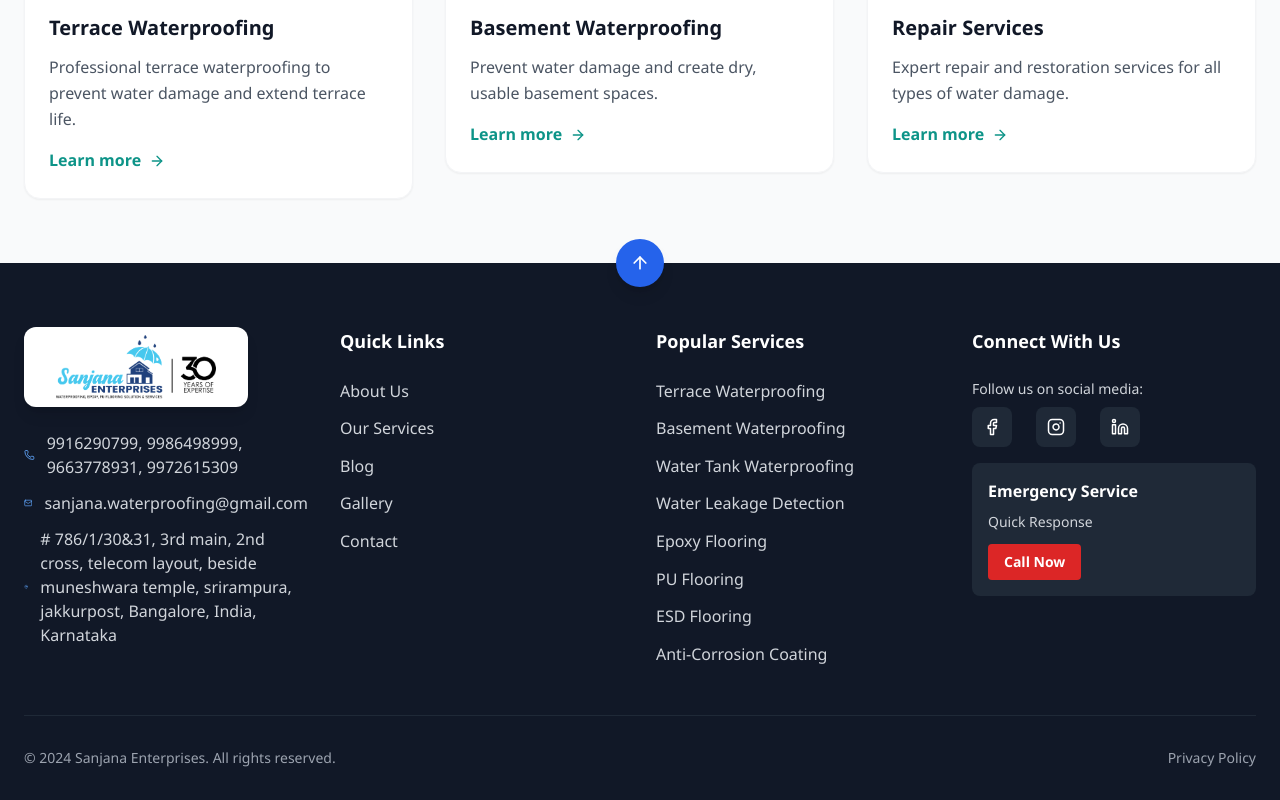
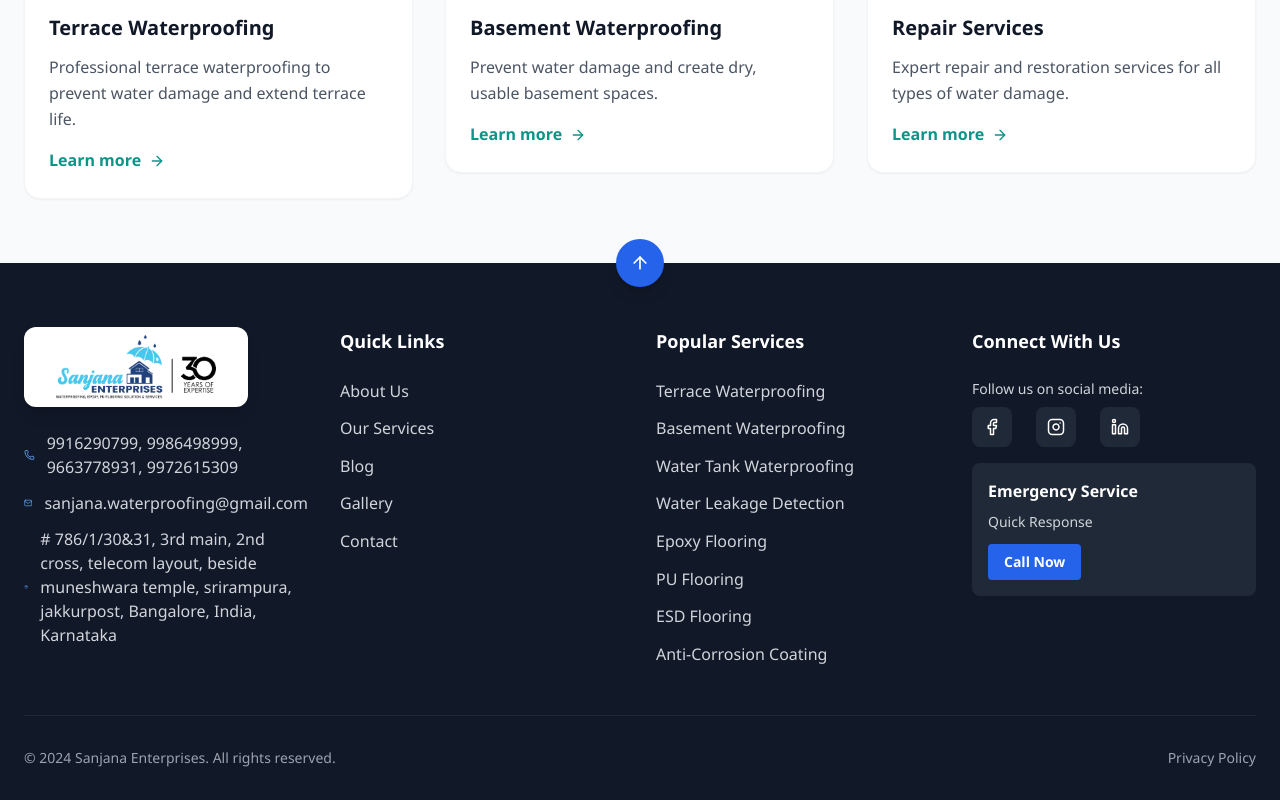
Before and after one commit to helloaaditya/sanjanaent, a React (Vite) app in the folder frontend/: page /water-leakage-detection in a window 1280 px wide. Shown: the part 5520-6320 px from the top of the page. Built offline with nearby package versions, Linux system fonts and the light colour scheme; no server answers; a web font is replaced by a local one.

Commit message:
whatsapp btn added and call btn bg color chngd

```diff
--- a/frontend/src/components/Footer.jsx
+++ b/frontend/src/components/Footer.jsx
@@ -136,7 +136,7 @@ const Footer = () => {
                 <p className="text-gray-300 text-sm mb-3">Quick Response</p>
                 <button
                   onClick={handlePhoneClick}
-                  className="bg-red-600 hover:bg-red-700 text-white text-sm font-semibold py-2 px-4 rounded transition-colors inline-block"
+                  className="bg-blue-600 hover:bg-blue-700 text-white text-sm font-semibold py-2 px-4 rounded transition-colors inline-block"
                 >
                   Call Now
                 </button>
--- a/frontend/src/components/Hero.jsx
+++ b/frontend/src/components/Hero.jsx
@@ -477,7 +477,7 @@ const Hero = () => {
               </button>
               <button
                 onClick={handlePhoneClick}
-                  className="group bg-white hover:bg-gray-50 text-gray-900 border-2 border-gray-300 hover:border-blue-300 px-6 py-3 sm:px-8 sm:py-4 rounded-xl font-bold flex items-center justify-center shadow-lg hover:shadow-xl transition-all duration-300 transform hover:scale-105 w-full sm:w-auto min-h-[48px] text-sm sm:text-base"
+                  className="group bg-blue-600 hover:bg-blue-700 text-white border-2 border-blue-600 hover:border-blue-700 px-6 py-3 sm:px-8 sm:py-4 rounded-xl font-bold flex items-center justify-center shadow-lg hover:shadow-xl transition-all duration-300 transform hover:scale-105 w-full sm:w-auto min-h-[48px] text-sm sm:text-base"
               >
                 Call Now
               </button>
--- a/frontend/src/components/ScrollToTop.jsx
+++ b/frontend/src/components/ScrollToTop.jsx
@@ -19,7 +19,7 @@ const ScrollToTop = () => {
   return (
     <button
       onClick={smoothScrollToTop}
-      className="fixed bottom-24 right-6 z-50 w-12 h-12 bg-gradient-to-r from-blue-600 to-cyan-600 text-white rounded-full shadow-lg hover:shadow-xl transition-all duration-300 transform hover:scale-110 flex items-center justify-center group"
+      className="fixed bottom-40 right-6 z-50 w-12 h-12 bg-gradient-to-r from-blue-600 to-cyan-600 text-white rounded-full shadow-lg hover:shadow-xl transition-all duration-300 transform hover:scale-110 flex items-center justify-center group"
       aria-label="Scroll to top"
     >
       <ChevronUp
--- a/frontend/src/components/WhatsAppFloatingButton.jsx
+++ b/frontend/src/components/WhatsAppFloatingButton.jsx
@@ -1,6 +1,6 @@
 import React from 'react'
 
-const WHATSAPP_NUMBER = '918797223004'
+const WHATSAPP_NUMBER = '919916290799'
 const PREBUILT_MESSAGE =
   'Hi Sanjana Enterprises, I need a quote for waterproofing / epoxy flooring services in Bangalore. Please contact me.'
 
```
